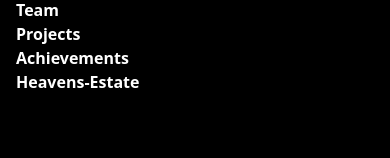
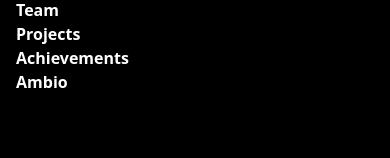
Before and after one commit to Emulating-Meta-Orion/Emonexr, a Next.js app: page / in a window 390 px wide. Both pictures are taken after a click on the button 366 px from the left and 41 px from the top of the page. Shown: the part 166-324 px from the top of the page. Built offline with nearby package versions, Linux system fonts and the light colour scheme.

Commit message:
changing navlink text

```diff
--- a/components/Navbar.tsx
+++ b/components/Navbar.tsx
@@ -102,7 +102,7 @@ const Navbar = () => {
 
               </li>
               <li>
-                <Link href='https://waitilist.heavenestate.emodev.tech/' className="block text-base text-white hover:text-brandPrimary font-bold cursor-pointer">Heavens-Estate</Link>
+                <Link href='https://waitilist.heavenestate.emodev.tech/' className="block text-base text-white hover:text-brandPrimary font-bold cursor-pointer">Ambio</Link>
 
               </li>
             </ul>
```
